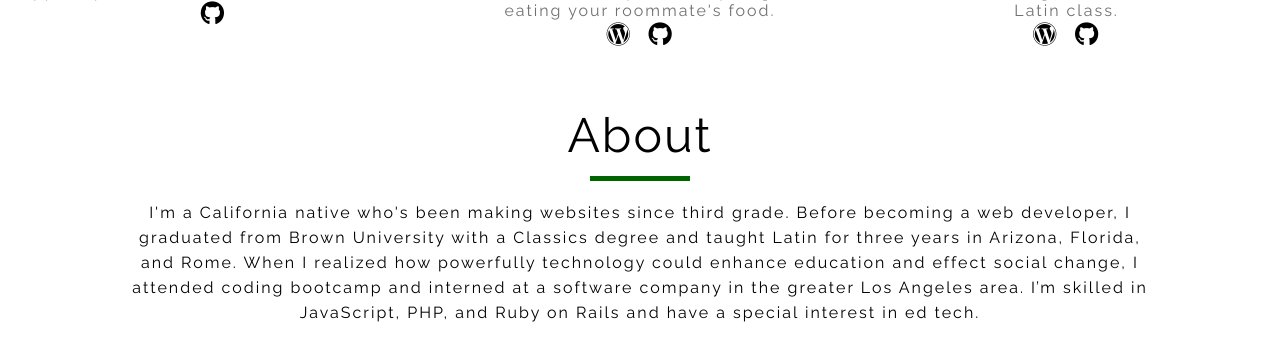
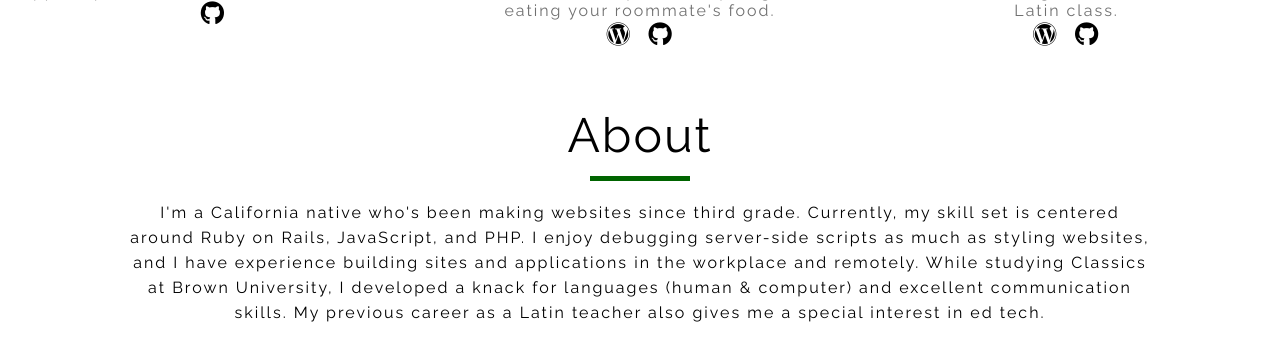
Before and after one commit to kellylougheed/kellylougheed.github.io, a PHP site: page / in a window 1280 px wide. Shown: the part 1887-2247 px from the top of the page. Run offline with PHP 8.4, Linux system fonts and the light colour scheme; some libraries are stand-ins or nearby versions.

Commit message:
Update bio

```diff
--- a/index.php
+++ b/index.php
@@ -22,7 +22,7 @@
   <h1>Work</h1>
   <div class="break black"></div>
   <br/>
-  <p class="about">I build full-stack web applications in JavaScript and Ruby on Rails. Many of my projects are inspired by my previous career as a Latin teacher.</p>
+  <p class="about">I build full-stack web applications in Ruby on Rails and JavaScript. Many of my projects are inspired by my previous career as a Latin teacher.</p>
   <br/><br/>
   <div class="container">
     <div class="col-lg-4 col-md-6 col-sm-12">
@@ -78,7 +78,7 @@
 <h1>About</h1>
 <div class="break"></div>
 <br/>
-<p class="about">I'm a California native who's been making websites since third grade. Before becoming a web developer, I graduated from Brown University with a Classics degree and taught Latin for three years in Arizona, Florida, and Rome. When I realized how powerfully technology could enhance education and effect social change, I attended coding bootcamp and interned at a software company in the greater Los Angeles area. I’m skilled in JavaScript, PHP, and Ruby on Rails and have a special interest in ed tech.</p>
+<p class="about">I'm a California native who's been making websites since third grade. Currently, my skill set is centered around Ruby on Rails, JavaScript, and PHP. I enjoy debugging server-side scripts as much as styling websites, and I have experience building sites and applications in the workplace and remotely. While studying Classics at Brown University, I developed a knack for languages (human &amp; computer) and excellent communication skills. My previous career as a Latin teacher also gives me a special interest in ed tech.</p>
 <br/><br/>
 
 <div class="footer">
```
